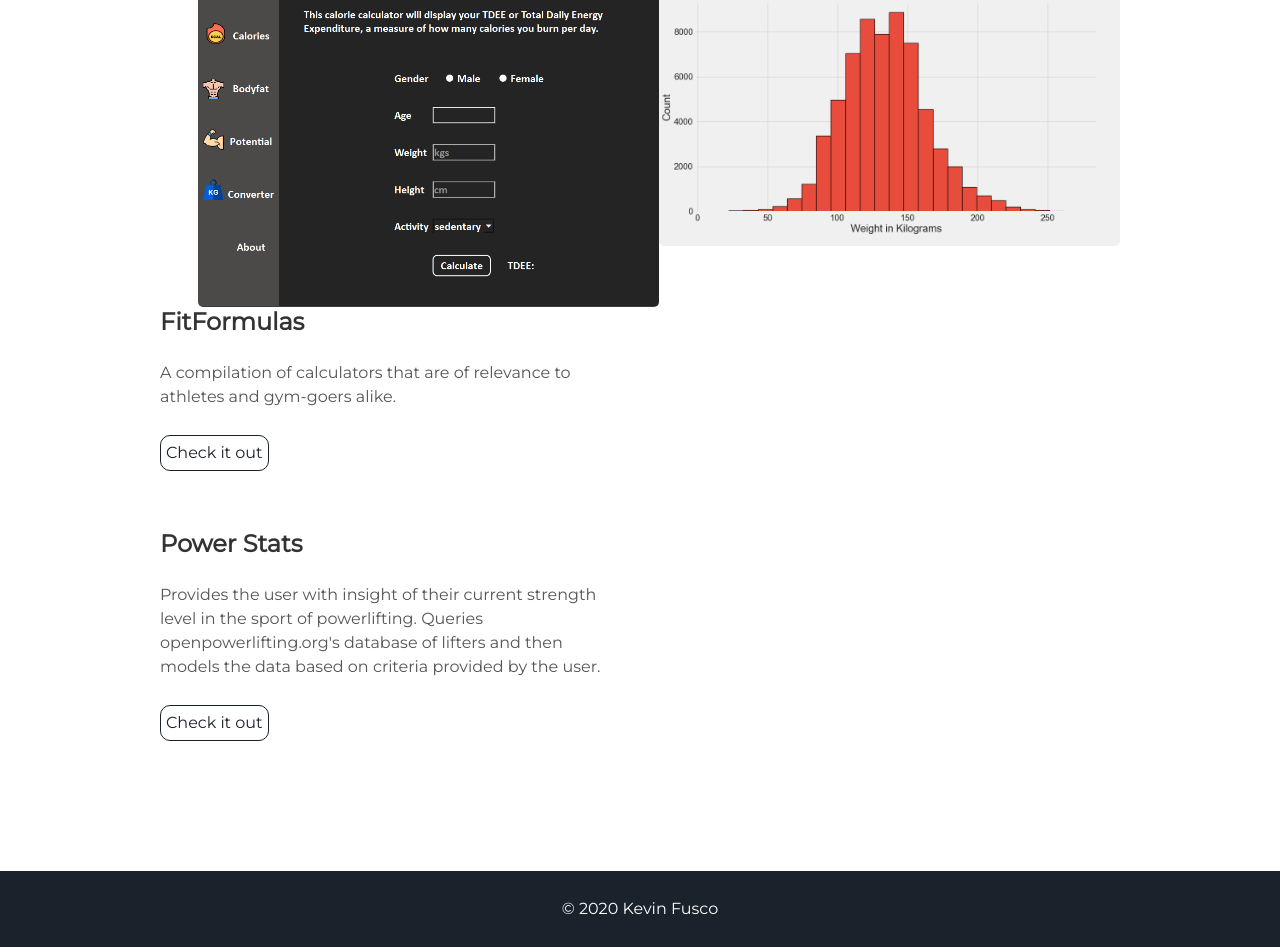
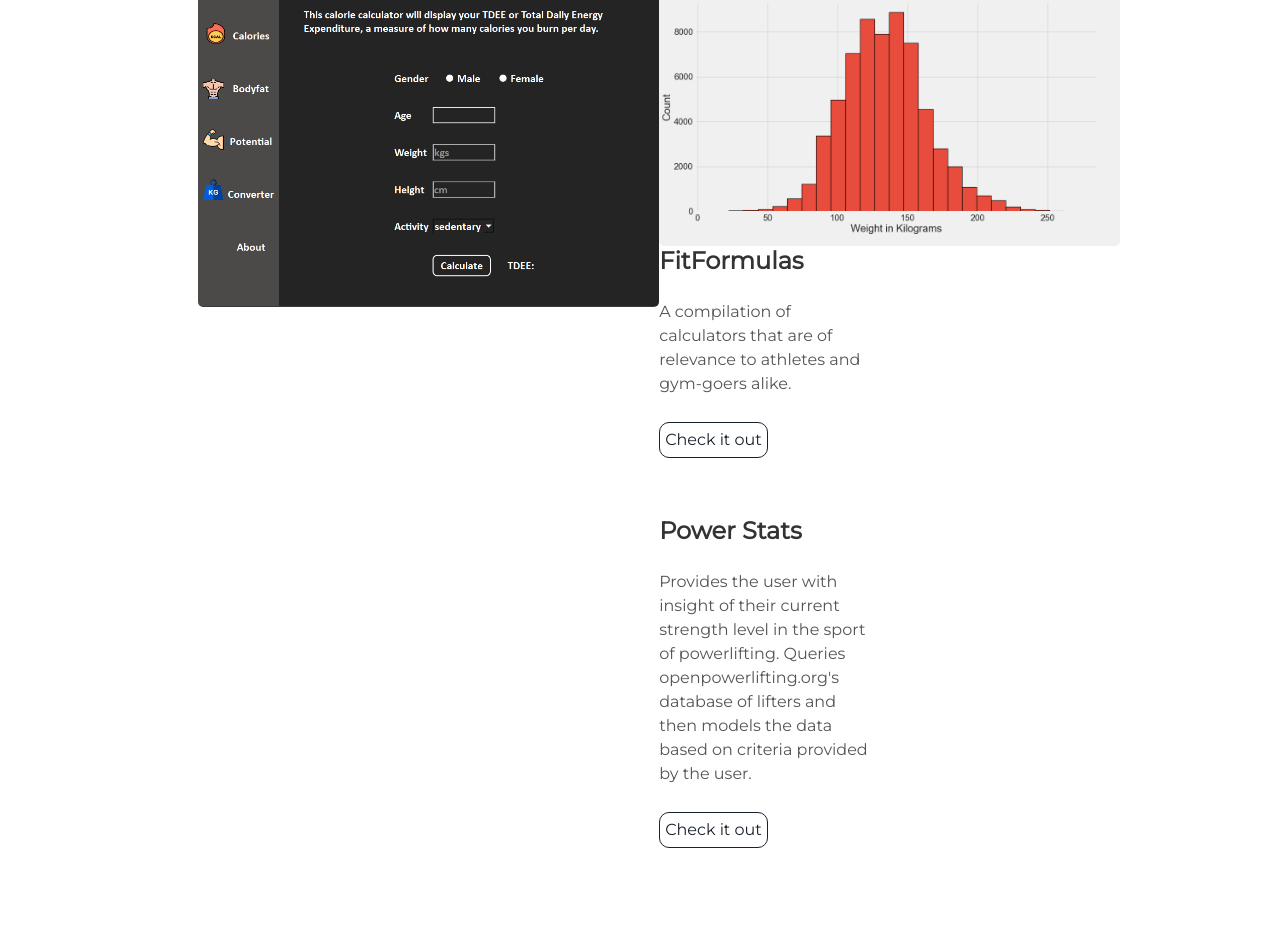
Before and after one commit to kcfusco/kcfusco.github.io, a Jekyll site: the page built from index.html, in a window 1280 px wide. Shown: the part 2252-3204 px from the top of the page. Built offline with Jekyll 4.4.1, drawn with Linux system fonts in a browser that asks for light colours.

Commit message:
Update projects.html

```diff
--- a/_includes/projects.html
+++ b/_includes/projects.html
@@ -4,10 +4,7 @@
 <div class="user-projects">
   <div class="images-right">
     <img alt="powerstats" src="{{ "/assets/img/graph2.png" | prepend: site.baseurl }}" />
-  </div>
-    <div class="images-right">
-    <img alt="fitformulas" src="{{ "/assets/img/preview.PNG" | prepend: site.baseurl }}" />
-  </div>
+
   <div class="contents">
     <h3> FitFormulas </h3>
     <p>A compilation of calculators that are of relevance to athletes and gym-goers alike.</p>
@@ -18,4 +15,9 @@
       the data based on criteria provided by the user.</p>
     <a class="project-link" href="https://github.com/kcfusco/PowerStats">Check it out</a>
   </div>
+
+  </div>
+    <div class="images-right">
+    <img alt="fitformulas" src="{{ "/assets/img/preview.PNG" | prepend: site.baseurl }}" />
+  </div>
 </div>
```
